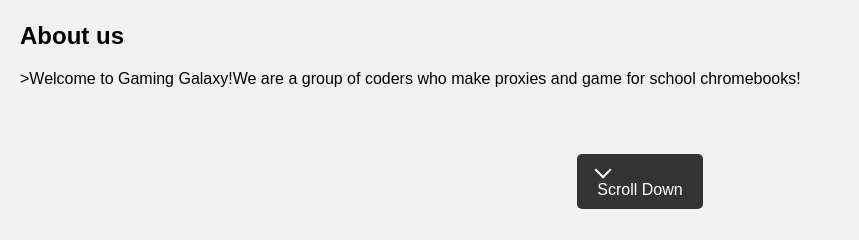
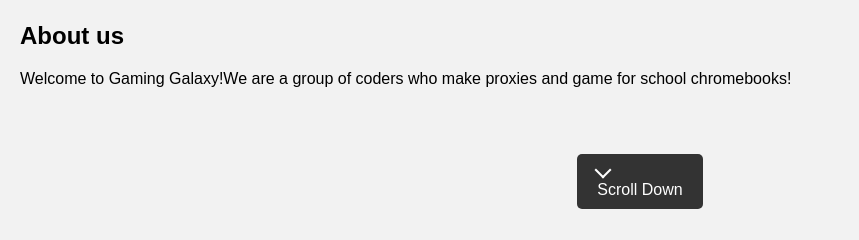
Before and after one commit to IamWinix/GamingGalaxy, a plain HTML site: page index.html in a window 1280 px wide. Shown: the part 134-374 px from the top of the page, 0-859 px from the left. Drawn offline with Linux system fonts and the light colour scheme.

Commit message:
Update index.html

```diff
--- a/index.html
+++ b/index.html
@@ -12,7 +12,7 @@
       <main>
         <div class="content">
           <h2>About us</h2>
-          <p>>Welcome to Gaming Galaxy!We are a group of coders who make proxies and game for school chromebooks!</p>
+          <p>Welcome to Gaming Galaxy!We are a group of coders who make proxies and game for school chromebooks!</p>
         </div>
         <div class="tab">
           <button onclick="navigateTo('unblock.html')">Unblock</button>
```
